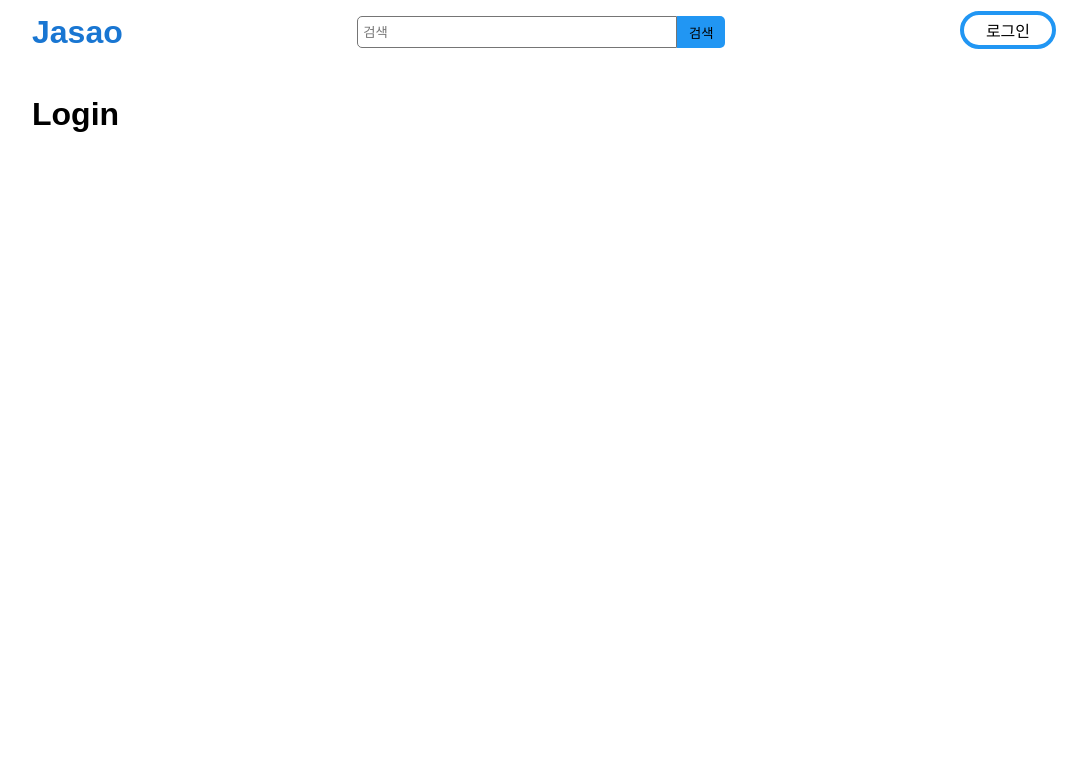
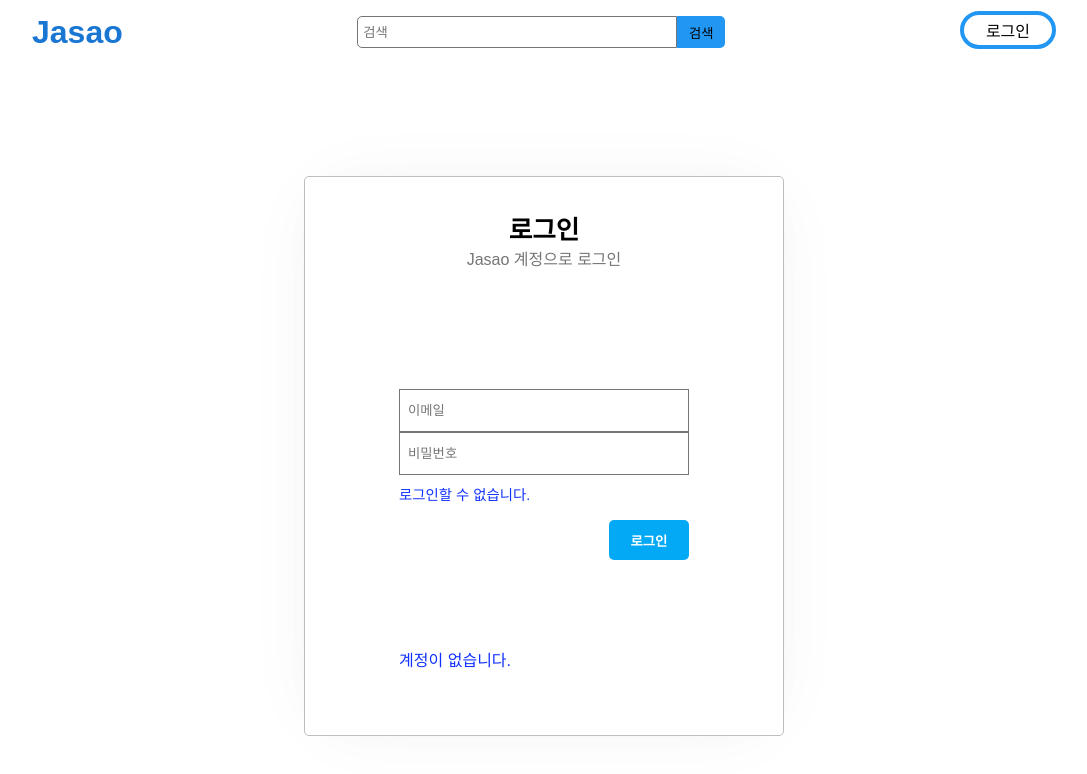
Before and after one commit to 5tarlight/Jasao, a React (Create React App) app in the folder jasao-frontend/: page /auth/login in a window 1280 px wide. Shown: the top 774 px of the page, without its empty margins (96-1183 px from the left). Built offline with nearby package versions, Linux system fonts and the light colour scheme.

Commit message:
Login and Signup Page

```diff
--- a/jasao-frontend/src/index.css
+++ b/jasao-frontend/src/index.css
@@ -10,3 +10,9 @@
   color: black;
   text-decoration: none;
 }
+
+body,
+#root {
+  height: 100vh;
+  overflow: auto;
+}
--- a/jasao-frontend/src/pages/auth/Login.tsx
+++ b/jasao-frontend/src/pages/auth/Login.tsx
@@ -1,13 +1,36 @@
+import { Link } from "react-router-dom";
+import styles from "../../styles/auth/auth.module.scss";
+import classNames from "classnames/bind";
+
+const cx = classNames.bind(styles);
+
 export default function Login() {
-  // useEffect(() => {
-  //   saveStorage({
-  //     user: {
-  //       jwt: "",
-  //       login: true,
-  //       refresh: "",
-  //     },
-  //   });
-  // }, []);
+  return (
+    <div className={cx("aligner")}>
+      <div className={cx("container")}>
+        <div className={cx("title-container")}>
+          <h2 className={cx("title")}>로그인</h2>
+          <nav className={cx("subtitle")}>Jasao 계정으로 로그인</nav>
+        </div>
 
-  return <h1>Login</h1>;
+        <div className={cx("input-container")}>
+          <input className={cx("input")} placeholder="이메일" type="email" />
+          <input
+            className={cx("input")}
+            placeholder="비밀번호"
+            type="password"
+          />
+          <div className={cx("unable")}>
+            <Link to={"/auth/find"}>로그인할 수 없습니다.</Link>
+          </div>
+          <div className={cx("btn-container")}>
+            <button>로그인</button>
+          </div>
+        </div>
+        <div className={cx("menu-container")}>
+          <Link to={"/auth/signup"}>계정이 없습니다.</Link>
+        </div>
+      </div>
+    </div>
+  );
 }
--- a/jasao-frontend/src/pages/auth/SignUp.tsx
+++ b/jasao-frontend/src/pages/auth/SignUp.tsx
@@ -1,3 +1,42 @@
+import { Link } from "react-router-dom";
+import styles from "../../styles/auth/auth.module.scss";
+import classNames from "classnames/bind";
+
+const cx = classNames.bind(styles);
+
 export default function SignUp() {
-  return <h1>SignUp</h1>;
+  return (
+    <div className={cx("aligner")}>
+      <div className={cx("container")}>
+        <div className={cx("title-container")}>
+          <h2 className={cx("title")}>회원가입</h2>
+          <nav className={cx("subtitle")}>Jasao 계정 생성</nav>
+        </div>
+
+        <div className={cx("input-container")}>
+          <input className={cx("input")} placeholder="이메일" type="email" />
+          <input className={cx("input")} placeholder="이름" type="text" />
+          <input
+            className={cx("input")}
+            placeholder="비밀번호"
+            type="password"
+          />
+          <input
+            className={cx("input")}
+            placeholder="비밀번호 확인"
+            type="password"
+          />
+          {/* <div className={cx("unable")}>
+            <Link to={"/auth/find"}>로그인할 수 없습니다.</Link>
+          </div> */}
+          <div className={cx("btn-container")}>
+            <button>회원가입</button>
+          </div>
+        </div>
+        <div className={cx("menu-container")}>
+          <Link to={"/auth/login"}>계정이 이미 있습니다.</Link>
+        </div>
+      </div>
+    </div>
+  );
 }
--- a/jasao-frontend/src/styles/Constant.scss
+++ b/jasao-frontend/src/styles/Constant.scss
@@ -6,3 +6,4 @@
 $text-light: #757575;
 $dim: #bdbdbd;
 $white: #ffffff;
+$link: rgb(17, 49, 255);
--- /dev/null
+++ b/jasao-frontend/src/styles/auth/auth.module.scss
@@ -0,0 +1,116 @@
+@import "../Constant.scss";
+
+.aligner {
+  width: 100%;
+  height: 100%;
+  display: flex;
+  justify-content: center;
+  align-content: center;
+}
+
+.container {
+  width: 30rem;
+  min-height: 35rem;
+  display: flex;
+  flex-direction: column;
+  border: 1.5px solid $dim;
+  border-radius: 5px;
+  margin-top: 5rem;
+  box-shadow: 0px 0px 1.2px -23px rgba(0, 0, 0, 0.015),
+    0px 0px 2.7px -23px rgba(0, 0, 0, 0.022),
+    0px 0px 4.6px -23px rgba(0, 0, 0, 0.027),
+    0px 0px 6.9px -23px rgba(0, 0, 0, 0.031),
+    0px 0px 10px -23px rgba(0, 0, 0, 0.035),
+    0px 0px 14.2px -23px rgba(0, 0, 0, 0.039),
+    0px 0px 20.1px -23px rgba(0, 0, 0, 0.043),
+    0px 0px 29.2px -23px rgba(0, 0, 0, 0.048),
+    0px 0px 45px -23px rgba(0, 0, 0, 0.055),
+    0px 0px 80px -23px rgba(0, 0, 0, 0.07);
+  justify-content: space-between;
+  padding: 2rem;
+  align-items: center;
+}
+
+.title {
+  font-size: 1.6rem;
+}
+
+.input-container {
+  width: 70%;
+}
+
+.input {
+  width: 100%;
+  height: 2.7rem;
+  padding: 0.5rem;
+  border: 1px solid $text-light;
+
+  &:focus {
+    outline: none;
+    border: 2px solid $pri;
+  }
+}
+
+.title-container {
+  display: flex;
+  width: 100%;
+  align-items: center;
+  justify-content: center;
+  flex-direction: column;
+}
+
+.subtitle {
+  color: $text-light;
+}
+
+.unable {
+  margin-top: 0.5rem;
+  font-size: 0.9rem;
+
+  & a {
+    color: $link;
+
+    &:hover {
+      cursor: pointer;
+      text-decoration: underline;
+    }
+  }
+}
+
+.btn-container {
+  display: flex;
+  justify-content: right;
+  margin-top: 1rem;
+
+  & button {
+    background-color: $pri-acc;
+    color: white;
+    font-weight: bold;
+    border: none;
+    width: 5rem;
+    height: 2.5rem;
+    border-radius: 5px;
+
+    &:hover {
+      cursor: pointer;
+    }
+  }
+}
+
+.menu-container {
+  margin-bottom: 2rem;
+  margin-top: -2rem;
+  display: flex;
+  justify-content: left;
+  flex-direction: column;
+  width: 70%;
+
+  & a {
+    color: $link;
+
+    &:hover {
+      cursor: pointer;
+      text-decoration: underline;
+    }
+  }
+}
```
